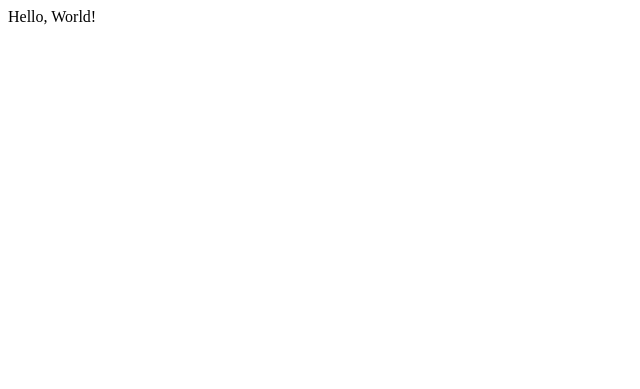
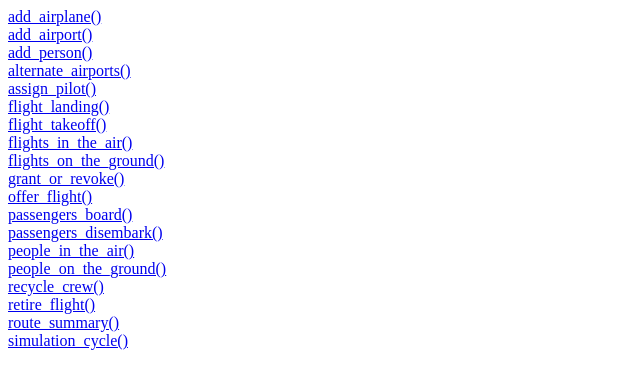
Before and after one commit to vwarr/cs4400-p4, a Flask app: page / in a window 1280 px wide. Before the commit the part shown is almost empty. Shown: the top 389 px of the page, without its empty margins (0-640 px from the left). Run offline with Flask 3, Linux system fonts and the light colour scheme.

Commit message:
routing completed
routing

```diff
--- a/app.py
+++ b/app.py
@@ -1,6 +1,13 @@
+from flask import Flask, render_template, request, redirect, url_for
+import backend as be
+from flask import Flask, g, jsonify
+"""
+from dotenv import load_dotenv
 import os
 from flask import Flask, g, request, jsonify
 from mysql.connector import pooling
+
+load_dotenv()
 from dotenv import load_dotenv
 
 load_dotenv()
@@ -27,8 +34,29 @@ def close_db(exc):
     if hasattr(g, 'db_conn'):
         g.db_conn.close()
 
-@app.route('/add_airplane', methods=['POST'])
+@app.route('/test-leg-time/<int:distance>/<int:speed>')
+def test_leg_time(distance, speed):
+    g.db_cursor.execute(
+        "SELECT leg_time(%s, %s) AS duration",
+        (distance, speed)
+    )
+    row = g.db_cursor.fetchone()
+    return jsonify({
+        'distance': distance,
+        'speed': speed,
+        'duration': str(row['duration'])
+    })
+"""
+
+app = Flask(__name__)
+
+@app.route("/")
+def index():
+    return render_template('index.html')
+
+@app.route('/add_airplane', methods=['POST', 'GET'])
 def api_add_airplane():
+    print("add_airplane")
     data = request.get_json()
     args = [
         data['airlineID'], data['tail_num'], data['seat_capacity'], data['speed'],
@@ -37,10 +65,11 @@ def api_add_airplane():
     ]
     g.db_cursor.callproc('add_airplane', args)
     g.db_conn.commit()
-    return jsonify({'status': 'airplane_added'}), 201
+    return render_template('add_airplane.html')
 
-@app.route('/add_airport', methods=['POST'])
+@app.route('/add_airport', methods=['POST', 'GET'])
 def api_add_airport():
+    print("add_airport")
     data = request.get_json()
     args = [
         data['airportID'], data['airport_name'], data['city'],
@@ -48,10 +77,11 @@ def api_add_airport():
     ]
     g.db_cursor.callproc('add_airport', args)
     g.db_conn.commit()
-    return jsonify({'status': 'airport_added'}), 201
+    return render_template('add_airport.html')
 
-@app.route('/add_person', methods=['POST'])
+@app.route('/add_person', methods=['POST', 'GET'])
 def api_add_person():
+    print("add_perosn")
     data = request.get_json()
     args = [
         data['personID'], data['first_name'], data.get('last_name'),
@@ -60,18 +90,20 @@ def api_add_person():
     ]
     g.db_cursor.callproc('add_person', args)
     g.db_conn.commit()
-    return jsonify({'status': 'person_added'}), 201
+    return render_template('add_person.html')
 
-@app.route('/grant_or_revoke_pilot_license', methods=['POST'])
+@app.route('/grant_or_revoke_pilot_license', methods=['POST', 'GET'])
 def api_toggle_pilot_license():
+    print("grant/revoke license")
     data = request.get_json()
     args = [data['personID'], data['license']]
     g.db_cursor.callproc('grant_or_revoke_pilot_license', args)
     g.db_conn.commit()
-    return jsonify({'status': 'pilot_license_toggled'}), 200
+    return render_template('grant_or_revoke.html')
 
-@app.route('/offer_flight', methods=['POST'])
+@app.route('/offer_flight', methods=['POST', 'GET'])
 def api_offer_flight():
+    print("offer_flight")
     data = request.get_json()
     args = [
         data['flightID'], data['routeID'], data['support_airline'],
@@ -79,60 +111,94 @@ def api_offer_flight():
     ]
     g.db_cursor.callproc('offer_flight', args)
     g.db_conn.commit()
-    return jsonify({'status': 'flight_offered'}), 201
+    return render_template('offer_flight.html')
 
-@app.route('/flight_landing', methods=['POST'])
+@app.route('/flight_landing', methods=['POST', 'GET'])
 def api_flight_landing():
+    print("flight_landing")
     g.db_cursor.callproc('flight_landing', [request.get_json()['flightID']])
     g.db_conn.commit()
-    return jsonify({'status': 'flight_landed'}), 200
+    return render_template('flight_landing.html')
 
-@app.route('/flight_takeoff', methods=['POST'])
+@app.route('/flight_takeoff', methods=['POST', 'GET'])
 def api_flight_takeoff():
+    print("flight_takeoff")
     g.db_cursor.callproc('flight_takeoff', [request.get_json()['flightID']])
     g.db_conn.commit()
-    return jsonify({'status': 'flight_takeoff_executed'}), 200
+    return render_template('flight_takeoff.html')
 
-@app.route('/passengers_board', methods=['POST'])
+@app.route('/passengers_board', methods=['POST', 'GET'])
 def api_passengers_board():
+    print("passengers_board")
     g.db_cursor.callproc('passengers_board', [request.get_json()['flightID']])
     g.db_conn.commit()
-    return jsonify({'status': 'passengers_boarded'}), 200
+    return render_template('passengers.board.html')
 
-@app.route('/passengers_disembark', methods=['POST'])
+@app.route('/passengers_disembark', methods=['POST', 'GET'])
 def api_passengers_disembark():
+    print("disembark")
     g.db_cursor.callproc('passengers_disembark', [request.get_json()['flightID']])
     g.db_conn.commit()
-    return jsonify({'status': 'passengers_disembarked'}), 200
+    return render_template('passengers.disembark.html')
 
-@app.route('/assign_pilot', methods=['POST'])
+@app.route('/assign_pilot', methods=['POST', 'GET'])
 def api_assign_pilot():
+    print("assign_pilot")
     data = request.get_json()
     g.db_cursor.callproc('assign_pilot', [data['flightID'], data['personID']])
     g.db_conn.commit()
-    return jsonify({'status': 'pilot_assigned'}), 200
+    return render_template('assign_pilot.html')
 
-@app.route('/recycle_crew', methods=['POST'])
+@app.route('/recycle_crew', methods=['POST', 'GET'])
 def api_recycle_crew():
+    print("recycle_crew")
     g.db_cursor.callproc('recycle_crew', [request.get_json()['flightID']])
     g.db_conn.commit()
-    return jsonify({'status': 'crew_recycled'}), 200
+    return render_template('recycle_crew.html')
 
-@app.route('/retire_flight', methods=['POST'])
+@app.route('/retire_flight', methods=['POST', 'GET'])
 def api_retire_flight():
+    print("ret_flight")
     g.db_cursor.callproc('retire_flight', [request.get_json()['flightID']])
     g.db_conn.commit()
-    return jsonify({'status': 'flight_retired'}), 200
+    return render_template('retire_flight.html')
 
-@app.route('/simulation_cycle', methods=['POST'])
+@app.route('/simulation_cycle', methods=['POST', 'GET'])
 def api_simulation_cycle():
+    print("sim cycle")
     g.db_cursor.callproc('simulation_cycle', [])
     g.db_conn.commit()
-    return jsonify({'status': 'simulation_cycle_executed'}), 200
+    return render_template('simulation_cycle.html')
 
-@app.route('/')
-def hello_world():
-    return '<p>Hello, World!</p>'
+@app.route('/alternate_airports', methods=['POST', 'GET'])
+def alternate_airports():
+    print("alt airports")
+    return render_template('alternate_airports.html')
+
+@app.route('/flights_in_the_air', methods=['POST', 'GET'])
+def flights_in_the_air():
+    print("flights in the air")
+    return render_template('flights_in_the_air.html')
+
+@app.route('/flights_on_the_ground', methods=['POST', 'GET'])
+def flights_on_the_ground():
+    print("flights in the ground")
+    return render_template('flights_on_the_ground.html')
+
+@app.route('/people_in_the_air', methods=['POST', 'GET'])
+def people_in_the_air():
+    print("ppl in the air")
+    return render_template('people_in_the_air.html')
+
+@app.route('/people_on_the_ground', methods=['POST', 'GET'])
+def people_on_the_ground():
+    print("ppl in the ground")
+    return render_template('people_on_the_ground.html')
+
+@app.route('/route_summary', methods=['POST', 'GET'])
+def route_summary():
+    print("route_summary")
+    return render_template('route_summary.html')
 
 if __name__ == '__main__':
     app.run(debug=True)
--- a/templates/add_airplane.html
+++ b/templates/add_airplane.html
@@ -9,7 +9,7 @@
 </head>
 <body>
     <h1>add_airplane()</h1>
-    <form class="form_wrapper" action="/#somethinghere?" method="method_name">
+    <form class="form_wrapper" action="/add_airplane" method="POST">
         <div class='form_content'>
             <div class="form_container">
                 <div class='form_column'>
@@ -69,8 +69,8 @@
                 </div>
             </div>
             <div class="form_buttons">
-                <button type="cancel">Cancel</button>
-                <button type="submit">Add</button>
+                <button type="button" onclick="window.location.href='/'">Cancel</button>
+                <button type="submit">Submit</button>
             </div>
         </div>
     </form>
--- a/templates/add_airport.html
+++ b/templates/add_airport.html
@@ -9,7 +9,7 @@
 </head>
 <body>
     <h1>add_airport()</h1>
-    <form class="form_wrapper" action="/#somethinghere?" method="method_name">
+    <form class="form_wrapper" action="/add_airport" method="POST">
         <div class='form_content'>
             <div class="form_container">
                 <div class='form_column'>
@@ -44,8 +44,8 @@
                 </div>
             </div>
             <div class="form_buttons">
-                <button type="cancel">Cancel</button>
-                <button type="submit">Add</button>
+                <button type="button" onclick="window.location.href='/'">Cancel</button>
+                <button type="submit">Submit</button>
             </div>
         </div>
     </form>
--- a/templates/add_person.html
+++ b/templates/add_person.html
@@ -9,7 +9,7 @@
 </head>
 <body>
     <h1>add_person()</h1>
-    <form class="form_wrapper" action="/#somethinghere?" method="method_name">
+    <form class="form_wrapper" action="/add_person" method="POST">
         <div class='form_content'>
             <div class="form_container">
                 <div class='form_column'>
--- a/templates/index.html
+++ b/templates/index.html
@@ -1 +1,49 @@
-<h1>index</h1>
+<!DOCTYPE html>
+<html>
+<head>
+    <meta charset="UTF-8">
+    <meta name="viewport" content="width=device-width, initial-scale=1.0">
+    <meta http-equiv="X-UA-Compatible" content="ie=edge">
+    <link rel="stylesheet" href="main.css">
+    <title>Airline Management System</title>
+</head>
+<body>
+    <a href="{{url_for('api_add_airplane')}}">add_airplane()</a>
+    <br/>
+    <a href="{{url_for('api_add_airport')}}">add_airport()</a>
+    <br/>
+    <a href="{{url_for('api_add_person')}}">add_person()</a>
+    <br/>
+    <a href="{{url_for('alternate_airports')}}">alternate_airports()</a>
+    <br/>
+    <a href="{{url_for('api_assign_pilot')}}">assign_pilot()</a>
+    <br/>
+    <a href="{{url_for('api_flight_landing')}}">flight_landing()</a>
+    <br/>
+    <a href="{{url_for('api_flight_takeoff')}}">flight_takeoff()</a>
+    <br/>
+    <a href="{{url_for('flights_in_the_air')}}">flights_in_the_air()</a>
+    <br/>
+    <a href="{{url_for('flights_on_the_ground')}}">flights_on_the_ground()</a>
+    <br/>
+    <a href="{{url_for('api_toggle_pilot_license')}}">grant_or_revoke()</a>
+    <br/>
+    <a href="{{url_for('api_offer_flight')}}">offer_flight()</a>
+    <br/>
+    <a href="{{url_for('api_passengers_board')}}">passengers_board()</a>
+    <br/>
+    <a href="{{url_for('api_passengers_disembark')}}">passengers_disembark()</a>
+    <br/>
+    <a href="{{url_for('people_in_the_air')}}">people_in_the_air()</a>
+    <br/>
+    <a href="{{url_for('people_on_the_ground')}}">people_on_the_ground()</a>
+    <br/>
+    <a href="{{url_for('api_recycle_crew')}}">recycle_crew()</a>
+    <br/>
+    <a href="{{url_for('api_retire_flight')}}">retire_flight()</a>
+    <br/>
+    <a href="{{url_for('route_summary')}}">route_summary()</a>
+    <br/>
+    <a href="{{url_for('api_simulation_cycle')}}">simulation_cycle()</a>
+
+</body>
```
Also changed, not shown: backend.py (added).
